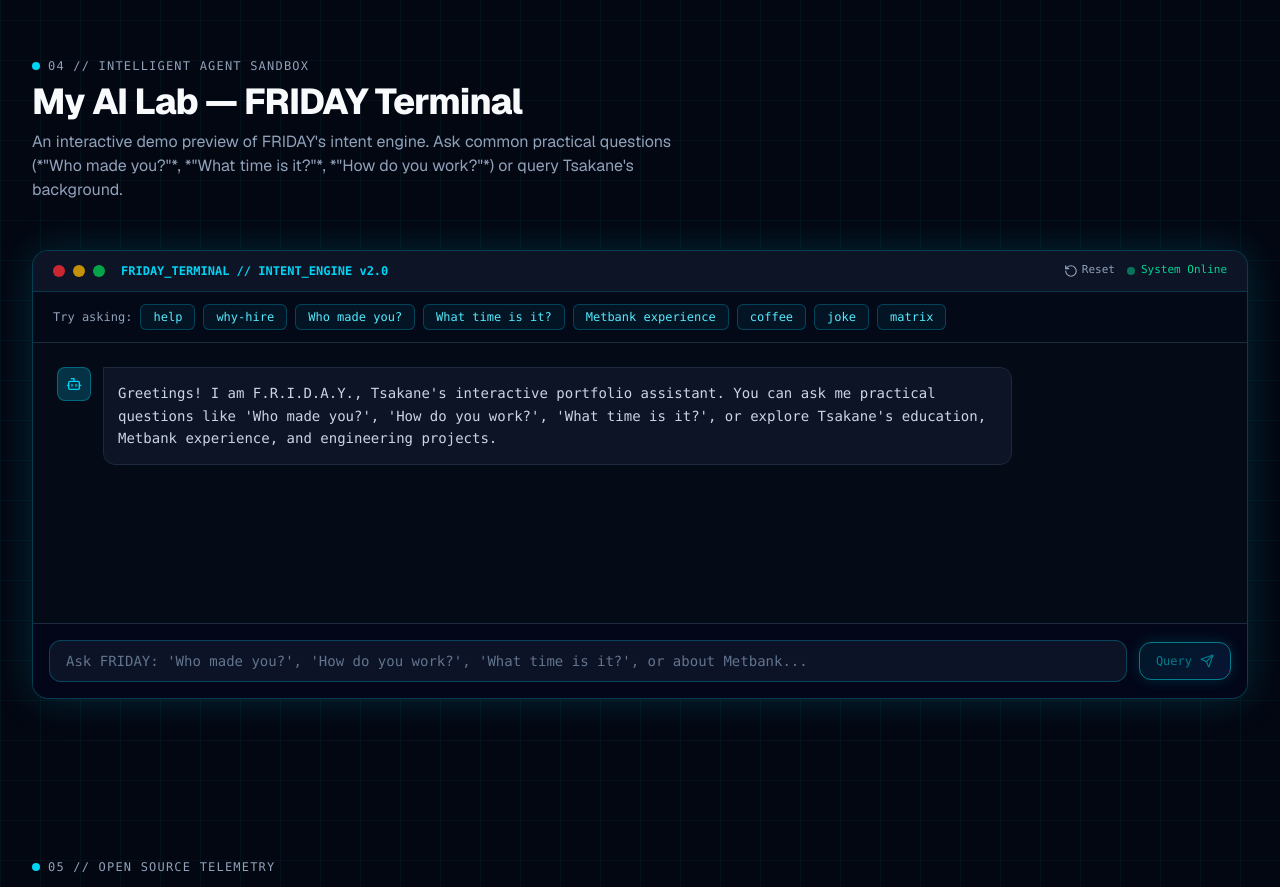
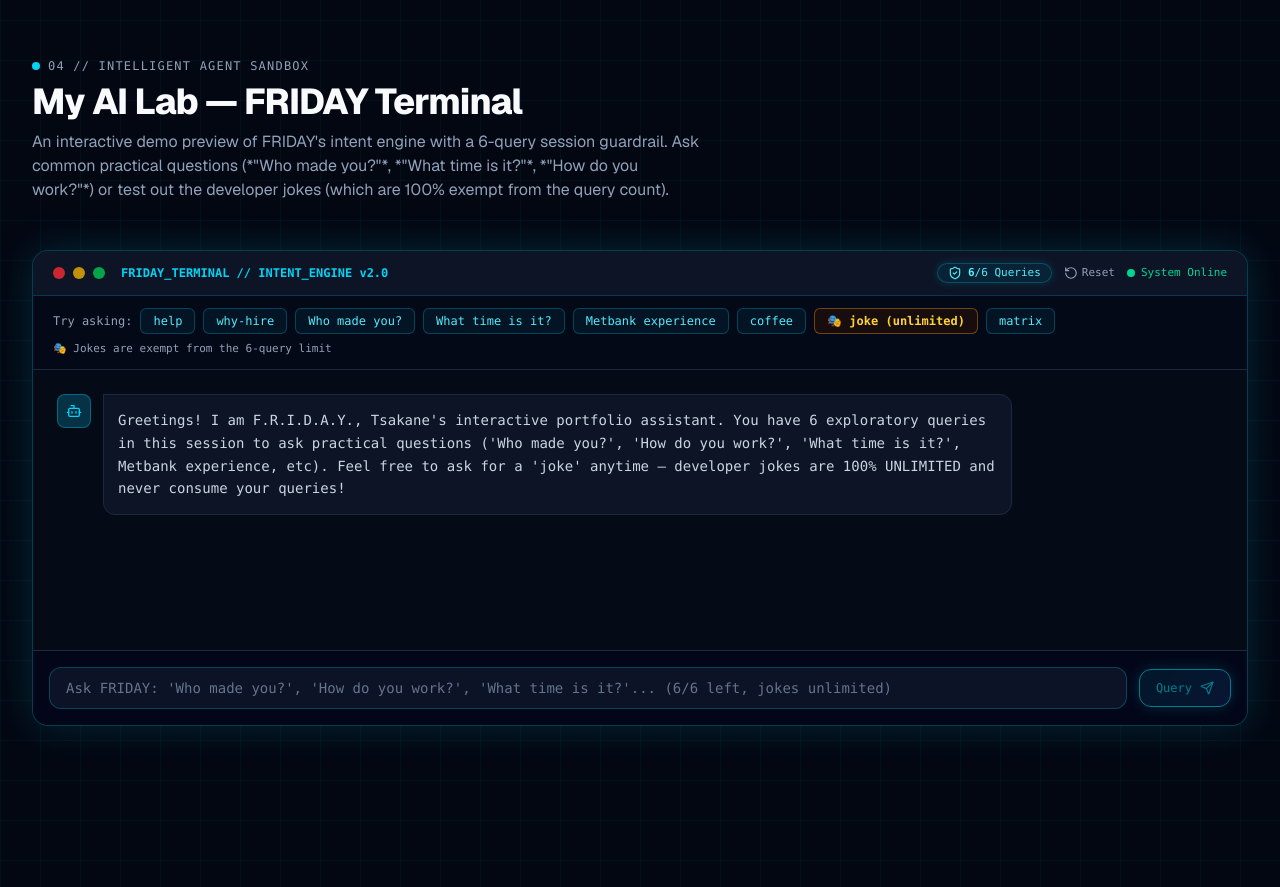
Before and after one commit to Signas-58/portfolio, a Next.js app: page / in a window 1280 px wide. Shown: the part 3740-4627 px from the top of the page. Built offline with nearby package versions, Linux system fonts and the light colour scheme; no server answers.

Commit message:
feat: enforce 6-query lockout with unlimited joke exemption

```diff
--- a/src/components/AILab.tsx
+++ b/src/components/AILab.tsx
@@ -39,7 +39,7 @@ export default function AILab() {
 
   const [input, setInput] = useState('');
   const initialGreeting =
-    "Greetings! I am F.R.I.D.A.Y., Tsakane's interactive portfolio assistant. You can ask me practical questions like 'Who made you?', 'How do you work?', 'What time is it?', or explore Tsakane's education, Metbank experience, and engineering projects.";
+    "Greetings! I am F.R.I.D.A.Y., Tsakane's interactive portfolio assistant. You have 6 exploratory queries in this session to ask practical questions ('Who made you?', 'How do you work?', 'What time is it?', Metbank experience, etc). Feel free to ask for a 'joke' anytime — developer jokes are 100% UNLIMITED and never consume your queries!";
 
   const [messages, setMessages] = useState<ChatMessage[]>([
     {
@@ -48,6 +48,7 @@ export default function AILab() {
     },
   ]);
   const [isTyping, setIsTyping] = useState(false);
+  const [queriesLeft, setQueriesLeft] = useState(6);
   const jokeIndexRef = useRef(0);
 
   const getNextJoke = () => {
@@ -365,7 +366,12 @@ Knock, knock, Neo. 🐇💊`;
   • coffee        : Brew a quick dose of developer fuel
   • quote         : Curated computer science quote
   • roll-dice     : Test your luck with a D20 roll
-  • clear         : Reset and flush terminal history
+  • clear / reset : Reset terminal and refresh queries
+
+[ SESSION GUARDRAILS ]
+  • Query Limit   : 6 exploratory queries per session
+  • Jokes & Humor : UNLIMITED (does NOT consume query tokens)
+  • Reset         : Type 'reset' or click the top-right button anytime
 
 💡 Tip: Type any command name or simply enter a number [1] through [9]!`;
     }
@@ -475,13 +481,56 @@ Converting caffeine directly into clean TypeScript and resilient SQL queries...
     return `Regarding "${rawInput}": Tsakane Sithole is an Information Systems honours graduate with digital banking operations experience at Metbank. He specializes in building practical software, AI automation, and secure enterprise IT systems.\n\n💡 Tip: Type 'help' to see the full list of interactive commands and Easter eggs!`;
   };
 
+  const isJokeOrExempt = (raw: string) => {
+    const clean = raw.toLowerCase().replace(/[?!.,;]/g, '').trim();
+    return (
+      clean === 'joke' ||
+      clean === '8' ||
+      clean === 'option 8' ||
+      clean.includes('joke') ||
+      clean.includes('jokes') ||
+      clean.includes('funny') ||
+      clean.includes('laugh') ||
+      clean.includes('humor') ||
+      clean.includes('humour') ||
+      clean === 'help' ||
+      clean === 'commands' ||
+      clean === 'menu' ||
+      clean === 'manual' ||
+      clean === 'reset' ||
+      clean === 'clear'
+    );
+  };
+
   const handleSend = (questionText?: string) => {
     const textToSend = questionText || input;
     if (!textToSend.trim() || isTyping) return;
 
     // Reset command
     if (textToSend.trim().toLowerCase() === 'clear' || textToSend.trim().toLowerCase() === 'reset') {
-      setMessages([{ sender: 'ai', text: initialGreeting }]);
+      handleReset();
+      return;
+    }
+
+    const isExempt = isJokeOrExempt(textToSend);
+
+    // If query limit reached and query is NOT a joke or exempt command
+    if (queriesLeft <= 0 && !isExempt) {
+      const userMsg: ChatMessage = { sender: 'user', text: textToSend };
+      setMessages((prev) => [
+        ...prev,
+        userMsg,
+        {
+          sender: 'ai',
+          text: `🔒 Session query limit reached (0/6 queries used).
+
+To protect service availability, this interactive preview allows 6 exploratory queries per session.
+
+✨ Jokes are completely UNLIMITED! Type 'joke' or click the prompt chip to keep enjoying developer humor.
+🔄 Click the 'Reset' button (or type 'reset') to start a fresh 6-query session.
+📩 Ready to connect? Contact Tsakane at tsakane.1578@gmail.com or on Telegram @Mxtaker.`,
+        },
+      ]);
       setInput('');
       return;
     }
@@ -490,6 +539,11 @@ Converting caffeine directly into clean TypeScript and resilient SQL queries...
     setMessages((prev) => [...prev, userMsg]);
     setInput('');
     setIsTyping(true);
+
+    // Deduct token ONLY if it is not a joke or exempt command
+    if (!isExempt) {
+      setQueriesLeft((prev) => Math.max(0, prev - 1));
+    }
 
     // Realistic response delay
     setTimeout(() => {
@@ -501,6 +555,7 @@ Converting caffeine directly into clean TypeScript and resilient SQL queries...
 
   const handleReset = () => {
     setMessages([{ sender: 'ai', text: initialGreeting }]);
+    setQueriesLeft(6);
     setInput('');
   };
 
@@ -522,7 +577,7 @@ Converting caffeine directly into clean TypeScript and resilient SQL queries...
             isRecruiterMode ? 'text-slate-600' : 'text-slate-400'
           }`}
         >
-          An interactive demo preview of FRIDAY's intent engine. Ask common practical questions (*&quot;Who made you?&quot;*, *&quot;What time is it?&quot;*, *&quot;How do you work?&quot;*) or query Tsakane&apos;s background.
+          An interactive demo preview of FRIDAY&apos;s intent engine with a 6-query session guardrail. Ask common practical questions (*&quot;Who made you?&quot;*, *&quot;What time is it?&quot;*, *&quot;How do you work?&quot;*) or test out the developer jokes (which are 100% exempt from the query count).
         </p>
       </div>
 
@@ -551,15 +606,38 @@ Converting caffeine directly into clean TypeScript and resilient SQL queries...
           </div>
 
           <div className="flex items-center gap-3">
+            {/* 6-Query Lockout Telemetry Counter */}
+            <div
+              className={`flex items-center gap-1.5 px-2.5 py-0.5 rounded-full border text-[11px] font-mono transition-colors ${
+                queriesLeft > 0
+                  ? isRecruiterMode
+                    ? 'bg-blue-50 border-blue-200 text-blue-700'
+                    : 'bg-cyan-950/50 border-cyan-500/30 text-cyan-300 shadow-[0_0_10px_rgba(0,243,255,0.15)]'
+                  : 'bg-amber-500/10 border-amber-500/40 text-amber-400 animate-pulse'
+              }`}
+              title="6 query session lockout is active. Jokes never consume queries!"
+            >
+              <ShieldCheck className="w-3.5 h-3.5" />
+              <span>
+                {queriesLeft > 0 ? (
+                  <>
+                    <span className="font-semibold">{queriesLeft}</span>/6 Queries
+                  </>
+                ) : (
+                  <span className="font-semibold text-amber-400">Lockout (0/6)</span>
+                )}
+              </span>
+            </div>
+
             <button
               onClick={handleReset}
               className="flex items-center gap-1 text-[11px] text-slate-400 hover:text-cyan-400 transition-colors"
-              title="Reset Terminal Session"
+              title="Reset Terminal Session & 6 Queries"
             >
               <RotateCcw className="w-3.5 h-3.5" />
               <span>Reset</span>
             </button>
-            <div className="flex items-center gap-1.5 text-emerald-400">
+            <div className="hidden sm:flex items-center gap-1.5 text-emerald-400">
               <span className="w-2 h-2 rounded-full bg-emerald-400 animate-pulse" />
               <span className="text-[11px]">System Online</span>
             </div>
@@ -568,10 +646,11 @@ Converting caffeine directly into clean TypeScript and resilient SQL queries...
 
         {/* Suggested Practical Prompt Chips */}
         <div
-          className={`px-5 py-3 border-b flex flex-wrap items-center gap-2 text-xs font-mono ${
+          className={`px-5 py-3 border-b flex flex-wrap items-center justify-between gap-2 text-xs font-mono ${
             isRecruiterMode ? 'bg-slate-50 border-slate-200' : 'bg-slate-950/40 border-slate-800'
           }`}
         >
+          <div className="flex flex-wrap items-center gap-2">
             <span className="text-slate-400 py-1">Try asking:</span>
             {promptChips.map((chip, i) => (
               <button
@@ -579,14 +658,22 @@ Converting caffeine directly into clean TypeScript and resilient SQL queries...
                 onClick={() => handleSend(chip)}
                 disabled={isTyping}
                 className={`px-3 py-1 rounded-md border transition-all ${
-                isRecruiterMode
+                  chip === 'joke'
+                    ? isRecruiterMode
+                      ? 'bg-amber-50 border-amber-300 text-amber-700 font-semibold hover:bg-amber-100'
+                      : 'bg-amber-950/30 border-amber-500/40 text-amber-300 font-semibold hover:border-amber-400 hover:bg-amber-900/40 hover:shadow-[0_0_10px_rgba(245,158,11,0.2)]'
+                    : isRecruiterMode
                     ? 'bg-white border-slate-300 text-slate-700 hover:border-blue-500 hover:text-blue-600'
                     : 'bg-cyan-950/30 border-cyan-500/30 text-cyan-300 hover:border-cyan-400 hover:bg-cyan-900/40 hover:shadow-[0_0_10px_rgba(0,243,255,0.2)]'
                 }`}
               >
-              {chip}
+                {chip === 'joke' ? '🎭 joke (unlimited)' : chip}
               </button>
             ))}
+          </div>
+          <div className="hidden md:flex items-center gap-1 text-[11px] text-slate-400">
+            <span>🎭 Jokes are exempt from the 6-query limit</span>
+          </div>
         </div>
 
         {/* Chat History Log */}
@@ -661,7 +748,11 @@ Converting caffeine directly into clean TypeScript and resilient SQL queries...
               value={input}
               onChange={(e) => setInput(e.target.value)}
               onKeyDown={(e) => e.key === 'Enter' && handleSend()}
-              placeholder="Ask FRIDAY: 'Who made you?', 'How do you work?', 'What time is it?', or about Metbank..."
+              placeholder={
+                queriesLeft > 0
+                  ? `Ask FRIDAY: 'Who made you?', 'How do you work?', 'What time is it?'... (${queriesLeft}/6 left, jokes unlimited)`
+                  : "Session query limit reached (0/6). Click 'Reset' to refresh, or type 'joke' (unlimited)!"
+              }
               disabled={isTyping}
               className={`w-full px-4 py-2.5 rounded-xl text-xs sm:text-sm font-mono border focus:outline-none transition-colors ${
                 isRecruiterMode
```
Lines whose indentation alone changed are shown as unchanged.
